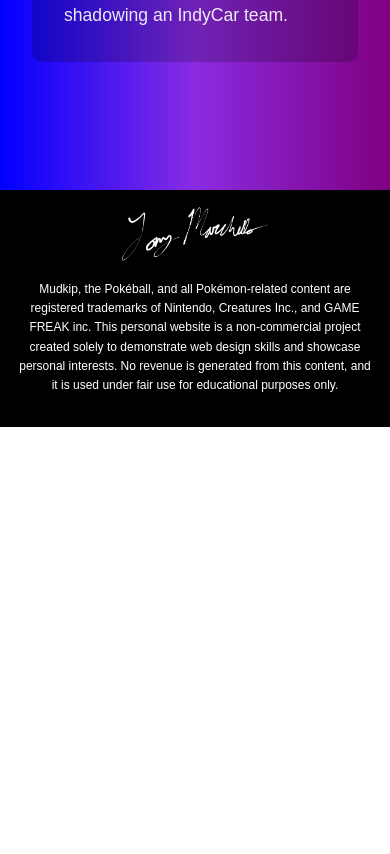
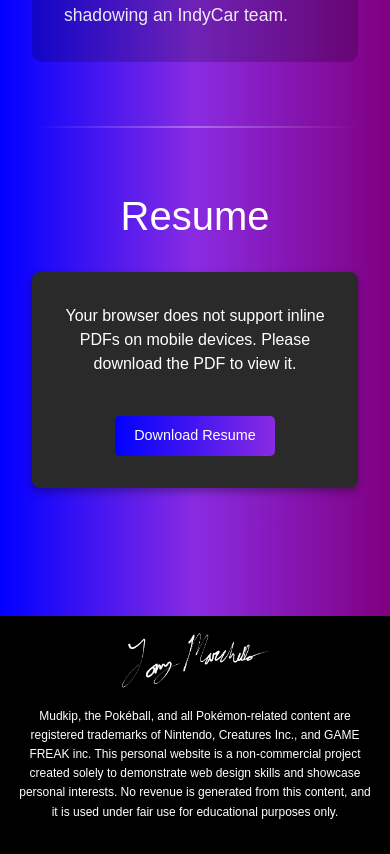
Before and after one commit to TonyMarchello/tonymarchello.github.io, a React (Vite) app: page /#/bio in a window 390 px wide. Shown: the part 2780-3634 px from the top of the page. Before the commit the page ends 3207 px from the top, so only its background shows below. Built offline with nearby package versions, Linux system fonts and the light colour scheme.

Commit message:
updated resume (2025-2026 december resume) and bug fix

```diff
--- a/src/components/BioResume.jsx
+++ b/src/components/BioResume.jsx
@@ -76,6 +76,37 @@ const BioResume = () => {
                     </div>
                 </div>
             </section>
+
+            <div className="section-divider"></div>
+
+            {/* Resume Section */}
+            <section className="resume-section">
+                <h1>Resume</h1>
+                <div className="pdf-viewer">
+                    {isMobile ? (
+                        <div className="pdf-mobile-fallback">
+                            <p>Your browser does not support inline PDFs on mobile devices. Please download the PDF to
+                                view it.</p>
+                            <a
+                                href="/docs/Anthony William Marchello Updated Resume December 2025-2026.pdf"
+                                target="_blank"
+                                rel="noopener noreferrer"
+                                className="pdf-download-button"
+                            >
+                                Download Resume
+                            </a>
+                        </div>
+                    ) : (
+                        <object
+                            data="/docs/Anthony William Marchello Updated Resume December 2025-2026.pdf"
+                            type="application/pdf"
+                            className="pdf-content"
+                        >
+                            <p>Your browser does not support PDFs. Please download the PDF to view it.</p>
+                        </object>
+                    )}
+                </div>
+            </section>
         </div>
     );
 };
```
